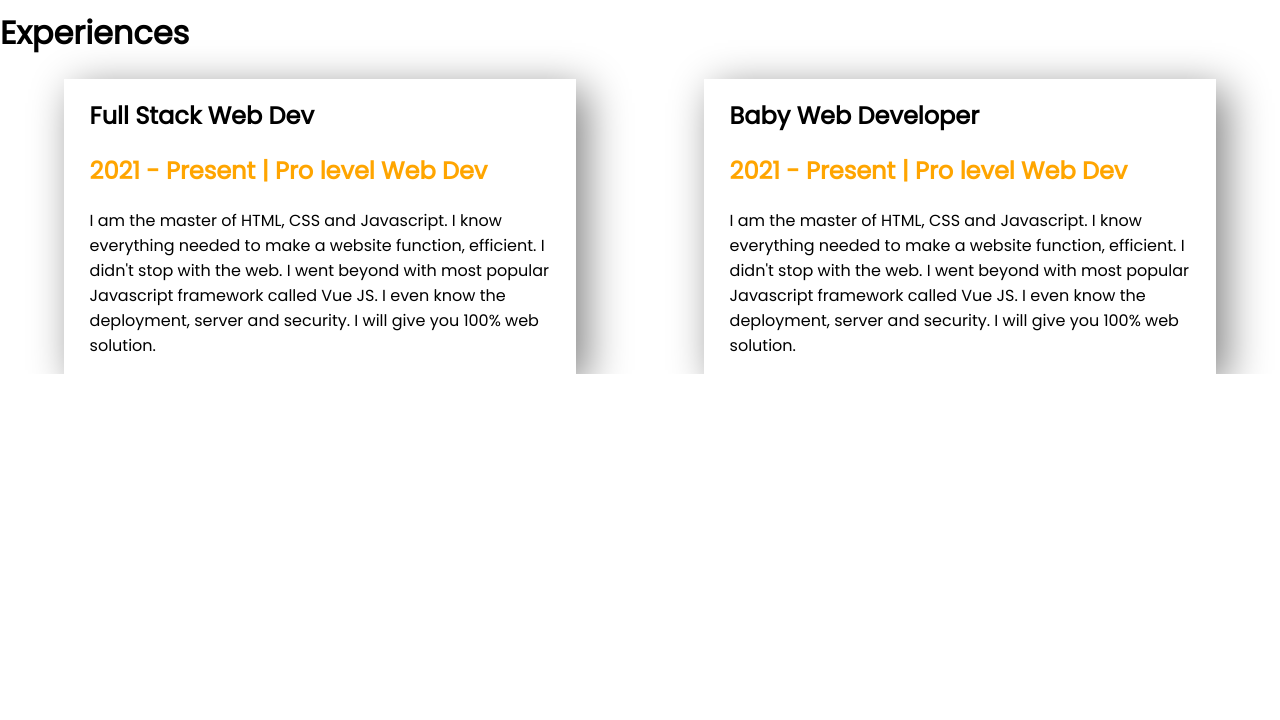
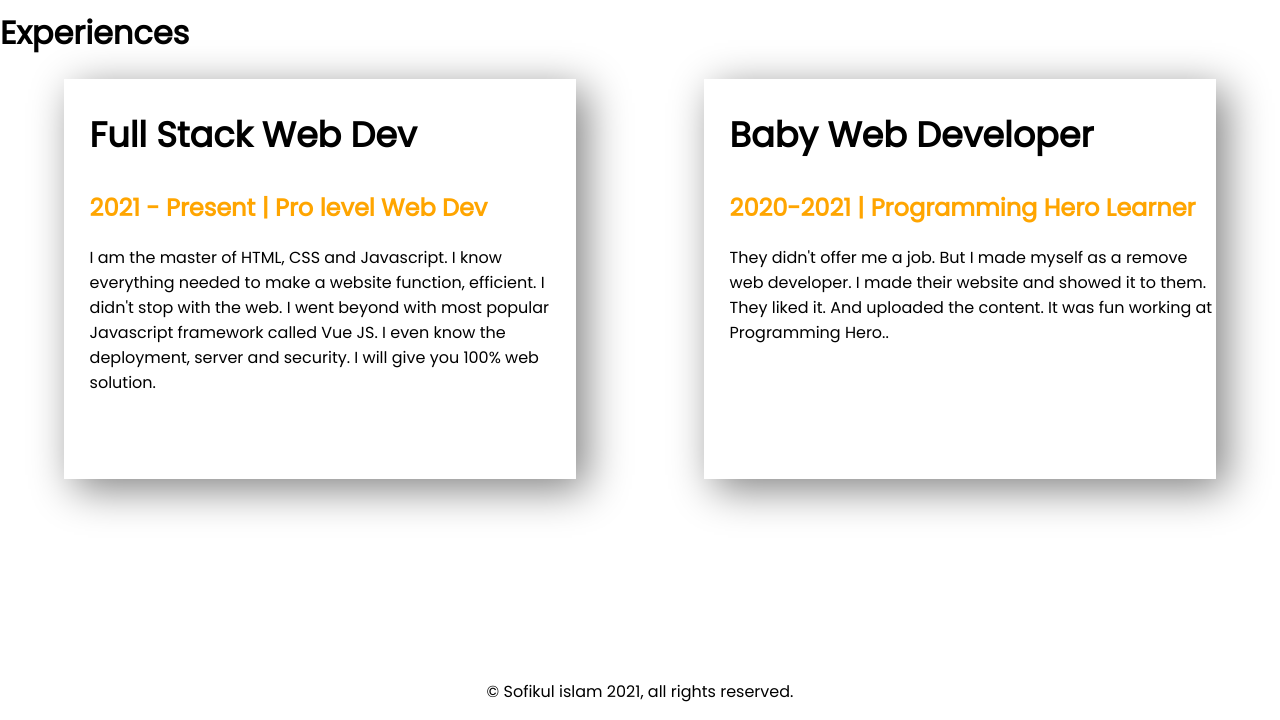
Before and after one commit to sofikulislamweb/portfolio, a plain HTML site: page index.html in a window 1280 px wide. Shown: the part 749-1469 px from the top of the page. Before the commit the page ends 1123 px from the top, so only its background shows below. Drawn offline with Linux system fonts and the light colour scheme.

Commit message:
second commit

```diff
--- a/index.html
+++ b/index.html
@@ -41,7 +41,7 @@
 
     </section>
     <h1>Experiences</h1>
-    <section>
+    <section class="exper">
 
         <div class="devel">
             <h1>Full Stack Web Dev</h1>
@@ -53,13 +53,13 @@
         <div class="devel">
             <h1>Baby Web Developer</h1>
 
-            <h2 class="orange">2021 - Present | Pro level Web Dev</h2>
-            <p>I am the master of HTML, CSS and Javascript. I know everything needed to make a website function,
-                efficient. I didn't stop with the web. I went beyond with most popular Javascript framework called Vue
-                JS. I even know the deployment, server and security. I will give you 100% web solution.</p>
+            <h2 class="orange">2020-2021 | Programming Hero Learner</h2>
+            <p>They didn't offer me a job. But I made myself as a remove web developer. I made their website and showed
+                it to them. They liked it. And uploaded the content. It was fun working at Programming Hero..</p>
         </div>
 
     </section>
+    <p class="buttom">© Sofikul islam 2021, all rights reserved.</p>
 </body>
 
 </html>
--- a/style.css
+++ b/style.css
@@ -38,11 +38,20 @@ section{
 
 
 }
+.exper{
+    margin-bottom: 200px;
+}
+.devel h1{
+    font-size: 35px;
+}
 .devel{
     width: 40%;
-    height: 80%;
+    min-height:400px;
     margin-left: 5%;
     margin-right: 5%;
     padding-left: 2%;
     box-shadow:  10px 10px 40px grey;
 }
+.buttom{
+    text-align: center;
+}
```
